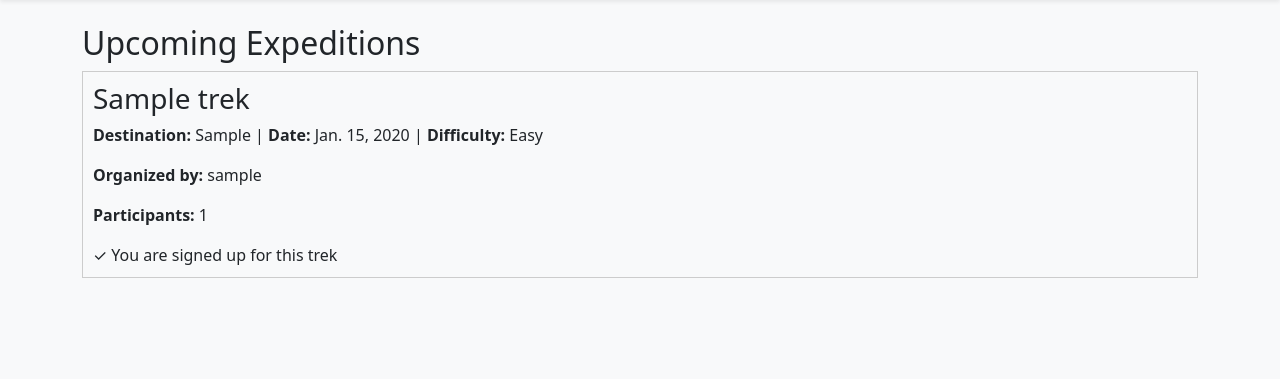
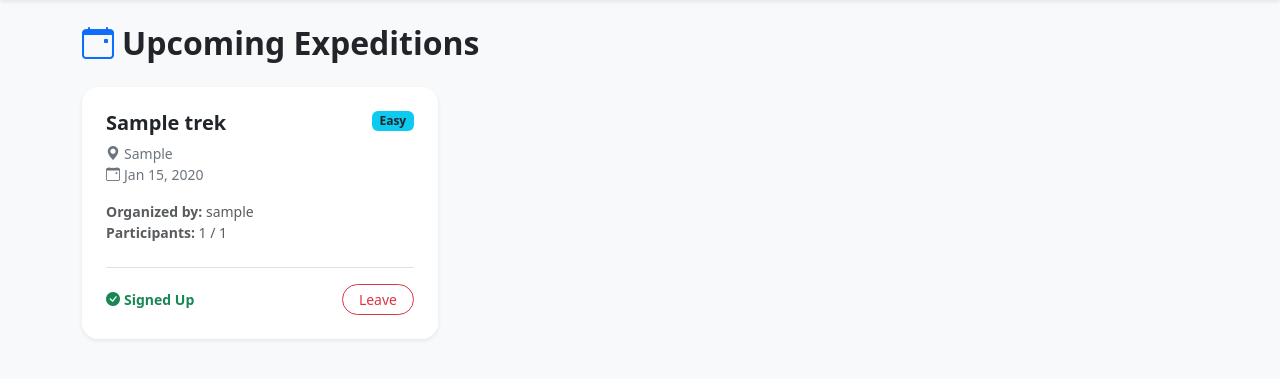
Before and after one commit to MOHAMMAD-TAHA-MALIK/the-alpine-route, a Django app: page / in a window 1280 px wide. Shown: the part 56-435 px from the top of the page. Run offline with Django 5.2, Linux system fonts and the light colour scheme; a user stored in the database is signed in; tables that the repository leaves empty hold one stand-in row (values such as "Sample post").

Commit message:
procfile

```diff
--- a/treks/templates/registration/register.html
+++ b/treks/templates/registration/register.html
@@ -14,7 +14,6 @@
                     </div>
                 {% endif %}
 
-                <!-- FIX: Changed 'signup' to 'register' on the line below -->
                 <form method="POST" action="{% url 'register' %}">
                     {% csrf_token %}
 
--- a/treks/templates/treks/trek_list.html
+++ b/treks/templates/treks/trek_list.html
@@ -1,24 +1,61 @@
 {% extends 'base.html' %}
 
 {% block content %}
-<h2>Upcoming Expeditions</h2>
+<div class="d-flex justify-content-between align-items-center mb-4">
+    <h2 class="fw-bold mb-0"><i class="bi bi-calendar-event text-primary me-2"></i>Upcoming Expeditions</h2>
+</div>
 
+{% if treks %}
+    <div class="row g-4">
         {% for trek in treks %}
-    <div style="border: 1px solid #ccc; padding: 10px; margin-bottom: 10px;">
-        <h3>{{ trek.title }}</h3>
-        <p><strong>Destination:</strong> {{ trek.destination }} | <strong>Date:</strong> {{ trek.date }} | <strong>Difficulty:</strong> {{ trek.get_difficulty_display }}</p>
-        <p><strong>Organized by:</strong> {{ trek.created_by.username }}</p>
-        <p><strong>Participants:</strong> {{ trek.participants.count }}</p>
+            <div class="col-md-6 col-lg-4">
+                <div class="card h-100 border-0 shadow-sm rounded-4">
+                    <div class="card-body p-4 d-flex flex-column justify-content-between">
+                        <div>
+                            <div class="d-flex justify-content-between align-items-start mb-2">
+                                <h5 class="fw-bold card-title mb-0">{{ trek.title }}</h5>
+                                <span class="badge bg-info text-dark text-capitalize">{{ trek.get_difficulty_display }}</span>
+                            </div>
+                            <p class="text-secondary small mb-3">
+                                <i class="bi bi-geo-alt-fill me-1"></i>{{ trek.destination }}<br>
+                                <i class="bi bi-calendar-event me-1"></i>{{ trek.date|date:"M j, Y" }}
+                            </p>
+                            <p class="small text-muted mb-2">
+                                <strong>Organized by:</strong> {{ trek.created_by.username }}<br>
+                                <strong>Participants:</strong> {{ trek.participants.count }} / {{ trek.max_participants }}
+                            </p>
+                        </div>
 
+                        <div class="mt-3 pt-3 border-top">
                             {% if user.is_authenticated %}
                                 {% if user in trek.participants.all %}
-                <span>✓ You are signed up for this trek</span>
+                                    <div class="d-flex justify-content-between align-items-center">
+                                        <span class="text-success small fw-bold"><i class="bi bi-check-circle-fill me-1"></i>Signed Up</span>
+                                        <form action="{% url 'leave_trek' trek.pk %}" method="post" class="d-inline">
+                                            {% csrf_token %}
+                                            <button type="submit" class="btn btn-sm btn-outline-danger rounded-pill px-3">Leave</button>
+                                        </form>
+                                    </div>
+                                {% elif trek.is_full %}
+                                    <button class="btn btn-sm btn-secondary rounded-pill w-100" disabled>Trek Full</button>
                                 {% else %}
-                <a href="{% url 'join_trek' trek.pk %}">Join Trek</a>
+                                    <form action="{% url 'join_trek' trek.pk %}" method="post">
+                                        {% csrf_token %}
+                                        <button type="submit" class="btn btn-sm btn-primary rounded-pill w-100 fw-bold">Join Trek</button>
+                                    </form>
                                 {% endif %}
+                            {% else %}
+                                <a href="{% url 'login' %}" class="btn btn-sm btn-outline-primary rounded-pill w-100">Log in to Join</a>
                             {% endif %}
                         </div>
-{% empty %}
-    <p>No upcoming treks available right now.</p>
+                    </div>
+                </div>
+            </div>
         {% endfor %}
+    </div>
+{% else %}
+    <div class="alert alert-info rounded-4 p-4 text-center">
+        <p class="mb-0">No upcoming treks available right now. Check back soon!</p>
+    </div>
+{% endif %}
 {% endblock %}
```
Also changed, not shown: treks/tests.py (+12 -13 lines). Lines whose indentation alone changed are shown as unchanged.
